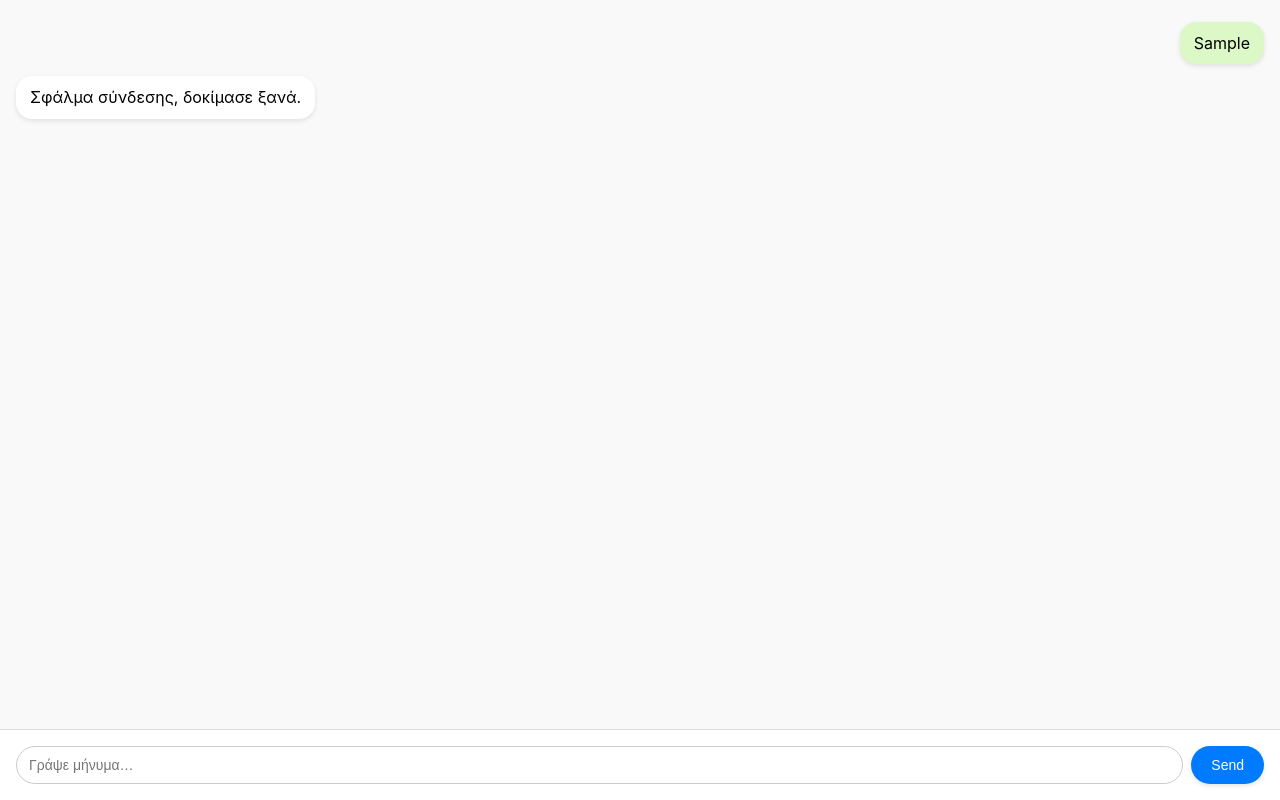
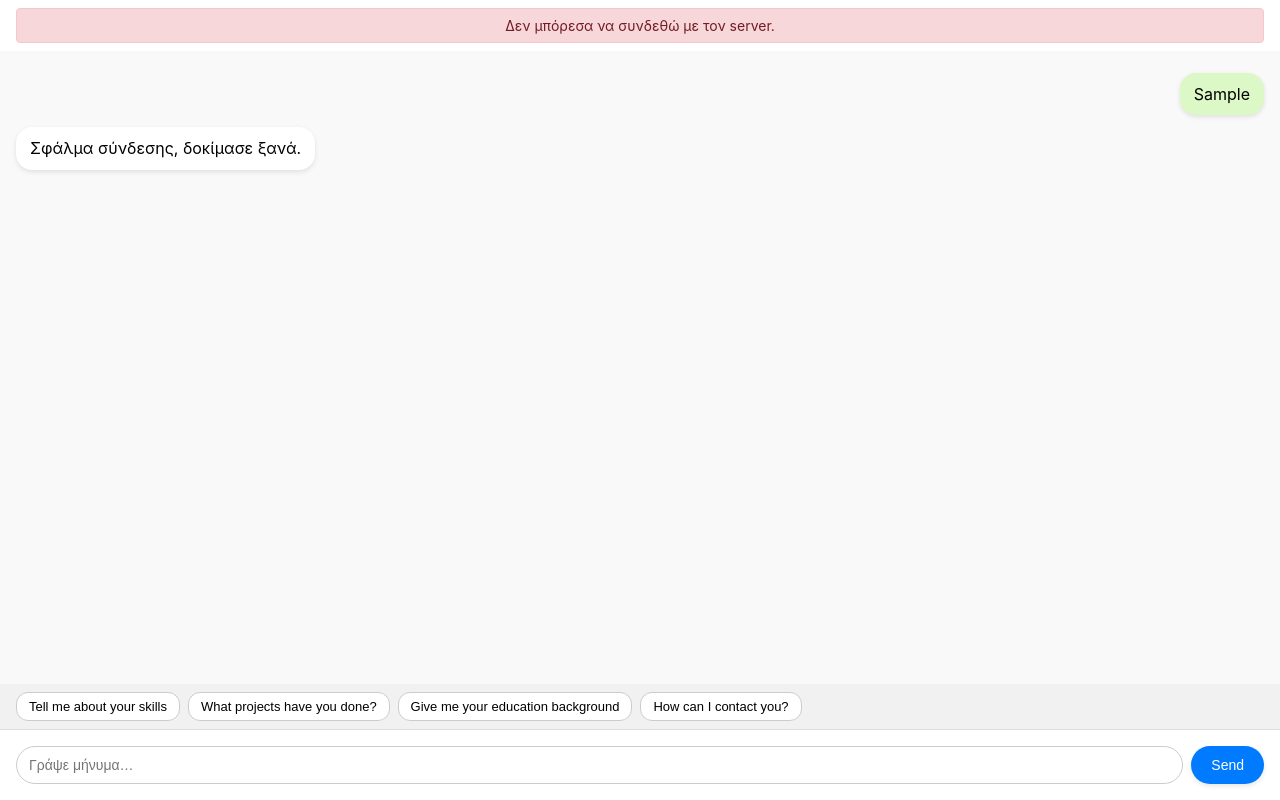
Before and after one commit to xdallas/resumeChatBot, a React (Create React App) app in the folder resume-chatbot-frontend/: page / in a window 1280 px wide. Both pictures are taken after typing "Sample" into the empty fields and a click on the button "Send". Built offline with nearby package versions, Linux system fonts and the light colour scheme; no server answers; the HTML template or start-up script is replaced by a standard one.

Commit message:
Quick replies & Error if baceknd is closed

```diff
--- a/resume-chatbot-frontend/src/App.js
+++ b/resume-chatbot-frontend/src/App.js
@@ -1,12 +1,22 @@
 import React, { useState } from 'react';
 import ChatWindow from './components/ChatWindow';
 import ChatInput from './components/ChatInput';
+import QuickReplies from './components/QuickReplies';
 import { sendMessage } from './services/api';
 import './index.css';
 
 function App() {
   const [messages, setMessages] = useState([]);
   const [loading, setLoading] = useState(false);
+  const [error, setError] = useState('');
+
+
+  const sampleQuestions = [
+       "Tell me about your skills",
+       "What projects have you done?",
+       "Give me your education background",
+       "How can I contact you?"
+     ];
 
   const handleSend = async (text) => {
     setMessages(prev => [...prev, { from: 'user', text }]);
@@ -18,14 +28,38 @@ function App() {
       await new Promise(res => setTimeout(res, 300));
     } catch {
       reply = "Σφάλμα σύνδεσης, δοκίμασε ξανά.";
+      setError("Δεν μπόρεσα να συνδεθώ με τον server.");
+      setTimeout(() => setError(''), 3000);
     }
     setMessages(prev => [...prev, { from: 'bot', text: reply }]);
     setLoading(false);
+    if (error) {
+      setTimeout(() => setError(''), 3000);
+    }
   };
 
   return (
     <div style={{ display: 'flex', flexDirection: 'column', height: '100vh' }}>
+      {error && (
+        <div style={{
+          background: '#f8d7da',
+          color: '#721c24',
+          padding: '8px 16px',
+          margin: '8px 16px',
+          borderRadius: 4,
+          border: '1px solid #f5c6cb',
+          textAlign: 'center',
+          fontSize: 14
+        }}>
+          {error}
+        </div>
+      )}
       <ChatWindow messages={messages} />
+      <QuickReplies
+       questions={sampleQuestions}
+       onSelect={handleSend}
+       disabled={loading}
+     />
       <ChatInput
         onSend={handleSend}
         loading={loading}
--- /dev/null
+++ b/resume-chatbot-frontend/src/components/QuickReplies.jsx
@@ -0,0 +1,31 @@
+import React from 'react';
+
+export default function QuickReplies({ questions, onSelect, disabled }) {
+  return (
+    <div style={{
+      display: 'flex',
+      flexWrap: 'wrap',
+      gap: 8,
+      padding: '8px 16px',
+      background: '#f1f1f1'
+    }}>
+      {questions.map((q, i) => (
+        <button
+          key={i}
+          onClick={() => onSelect(q)}
+          disabled={disabled}
+          style={{
+            padding: '6px 12px',
+            borderRadius: 12,
+            border: '1px solid #ccc',
+            background: disabled ? '#eee' : '#fff',
+            cursor: disabled ? 'default' : 'pointer',
+            fontSize: 13
+          }}
+        >
+          {q}
+        </button>
+      ))}
+    </div>
+  );
+}
```
